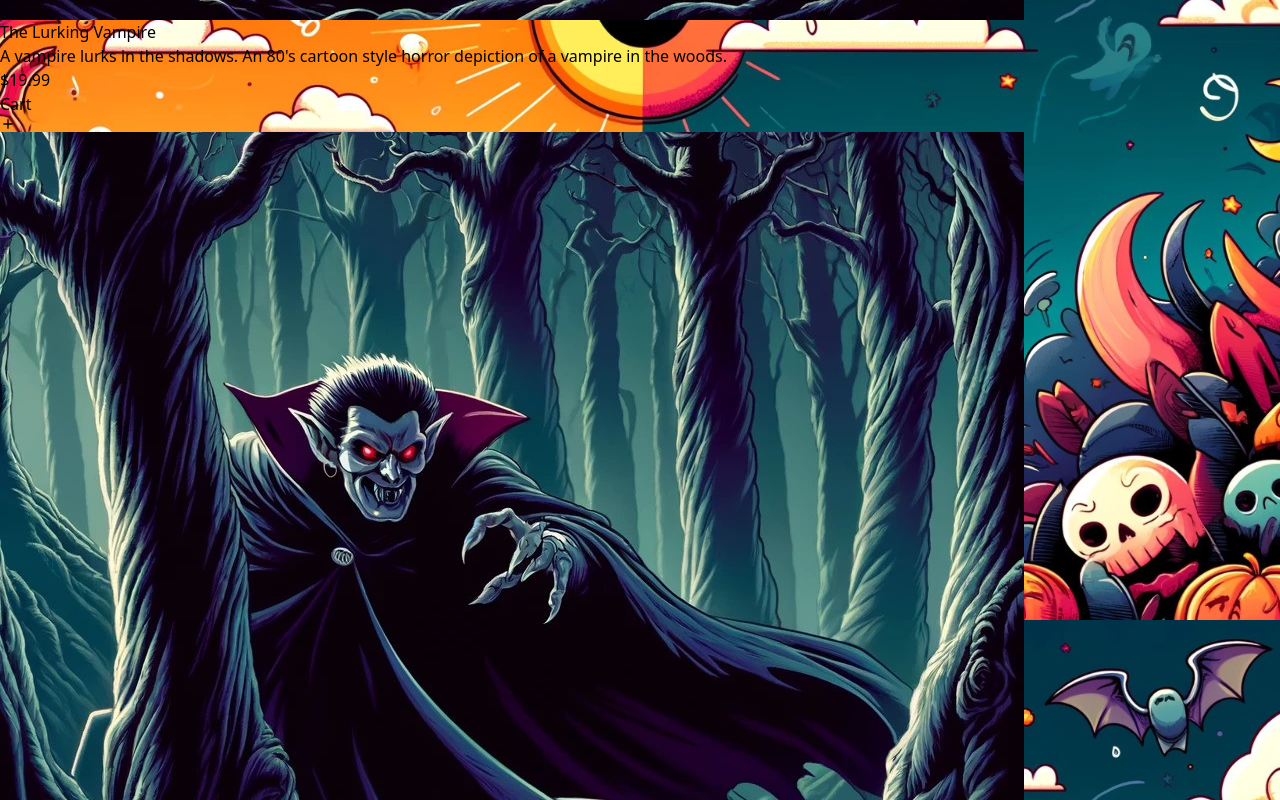
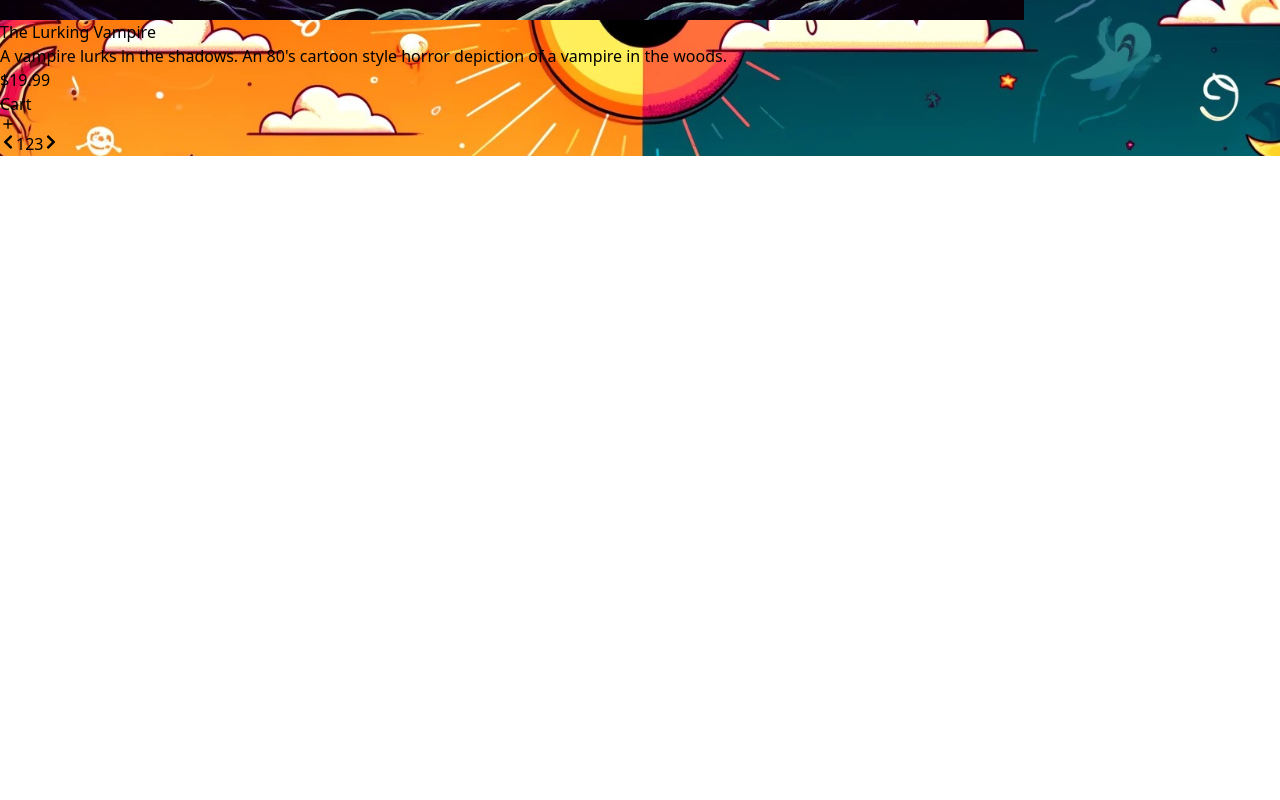
Before and after one commit to shino022/PosterPort_cicd, a React (Vite) app in the folder client/: page / in a window 1280 px wide. Shown: the part 8980-9780 px from the top of the page. After the commit the page ends 9136 px from the top, so only its background shows below. Built offline with nearby package versions, Linux system fonts and the light colour scheme.

Commit message:
Added pagination

```diff
--- a/client/src/App.jsx
+++ b/client/src/App.jsx
@@ -2,11 +2,14 @@ import posters from "./data/posters";
 import SearchBar from "./components/SearchBar";
 import Card from "./components/Card";
 import { useEffect, useState } from "react";
+import { FaChevronLeft, FaChevronRight } from "react-icons/fa";
 
 export default function App() {
   const [searchTerm, setSearchTerm] = useState("");
   const [category, setCategory] = useState("All categories");
   const [filteredResults, setFilteredResults] = useState([]);
+  const [currentPage, setCurrentPage] = useState(1);
+  const itemsPerPage = 8;
 
   useEffect(() => {
     const filterResults = () => {
@@ -25,9 +28,32 @@ export default function App() {
 
     filterResults();
   }, [searchTerm, category]);
+
+  const indexOfLastItem = currentPage * itemsPerPage;
+  const indexOfFirstItem = indexOfLastItem - itemsPerPage;
+  const currentItems = filteredResults.slice(indexOfFirstItem, indexOfLastItem);
+
+  const totalPages = Math.ceil(filteredResults.length / itemsPerPage);
+
+  const handleNextPage = () => {
+    if (currentPage < totalPages) {
+      setCurrentPage(currentPage + 1);
+    }
+  };
+
+  const handlePrevPage = () => {
+    if (currentPage > 1) {
+      setCurrentPage(currentPage - 1);
+    }
+  };
+
+  const handlePageClick = (page) => {
+    setCurrentPage(page);
+  };
+
   return (
     <div className="flex justify-center min-h-screen">
-      <div className="flex flex-col items-center max-w-[70%] w-full">
+      <div className="flex flex-col items-center max-w-[70%] w-full mb-4">
         <SearchBar
           posters={posters}
           searchTerm={searchTerm}
@@ -37,7 +63,7 @@ export default function App() {
           setFilteredResults={setFilteredResults}
         />
         <div className="grid grid-cols-1 sm:grid-cols-2 lg:grid-cols-4 items-center justify-center gap-4 px-2 py-2">
-          {filteredResults.map((poster) => (
+          {currentItems.map((poster) => (
             <Card
               key={poster.id}
               posterId={poster.id}
@@ -48,6 +74,32 @@ export default function App() {
             />
           ))}
         </div>
+        <div className="flex justify-center mt-4">
+          <button
+            className={`px-4 py-2 mx-2 text-black rounded-md border-2 border-neutral-900 ${currentPage===1? 'bg-gray-500': 'bg-amber-400'}`}
+            onClick={handlePrevPage}
+            disabled={currentPage === 1}
+          >
+            <FaChevronLeft />
+          </button>
+          {/* Page Buttons */}
+          {Array.from({ length: totalPages }, (_, index) => (
+            <button
+              key={index + 1}
+              className={`px-4 py-2 mx-1 text-black rounded-md ${currentPage === index + 1 ? 'bg-amber-500' : 'bg-amber-300'}`}
+              onClick={() => handlePageClick(index + 1)}
+            >
+              {index + 1}
+            </button>
+          ))}
+          <button
+            className={`px-4 py-2 mx-2 text-black rounded-md border-2 border-neutral-900 ${currentPage===totalPages? 'bg-gray-500': 'bg-amber-400'}`}
+            onClick={handleNextPage}
+            disabled={currentPage === totalPages}
+          >
+            <FaChevronRight />
+          </button>
+        </div>
       </div>
     </div>
   );
--- a/client/src/components/Card.jsx
+++ b/client/src/components/Card.jsx
@@ -1,7 +1,7 @@
 import { MdAdd } from "react-icons/md";
 import { useState } from "react";
 import { MdCancel } from "react-icons/md";
-
+import { IoMdDownload } from "react-icons/io";
 
 const Card = ({
   posterId,
@@ -37,7 +37,7 @@ const Card = ({
       <img
         src={posterImg}
         alt={posterTitle}
-        className="rounded-lg cursor-pointer"
+        className="rounded-lg cursor-pointer hover:scale-105"
         onClick={() => setIsExpanded(true)}
       />
       <h2>{posterTitle}</h2>
@@ -45,7 +45,7 @@ const Card = ({
       <div className="flex justify-between items-center">
         <p className="text-xl">{`$${posterPrice}`}</p>
         <button
-          className="flex hover:cursor-pointer bg-amber-500 rounded-lg p-2"
+          className="flex hover:cursor-pointer  bg-amber-500 rounded-lg p-2"
           onClick={() => console.log(posterId)}
         >
           Cart
@@ -60,7 +60,7 @@ const Card = ({
               className="absolute top-0 right-0 m-2 text-black"
               onClick={() => setIsExpanded(false)}
             >
-              <MdCancel className="text-2xl bg-white"/>
+              <MdCancel className="text-2xl bg-white" />
             </button>
             <img
               src={posterImg}
@@ -68,10 +68,11 @@ const Card = ({
               className="rounded-lg cursor-pointer w-[500px] h-[500px]"
             />
             <button
-              className="mt-2 px-4 py-2 bg-blue-500  text-white rounded-md"
+              className="flex items-center gap-2 mt-2 px-4 py-2 bg-blue-500  text-white rounded-md"
               onClick={handleDownload}
             >
-              Download
+              <p>Download</p>
+              <IoMdDownload />
             </button>
           </div>
         </div>
```
